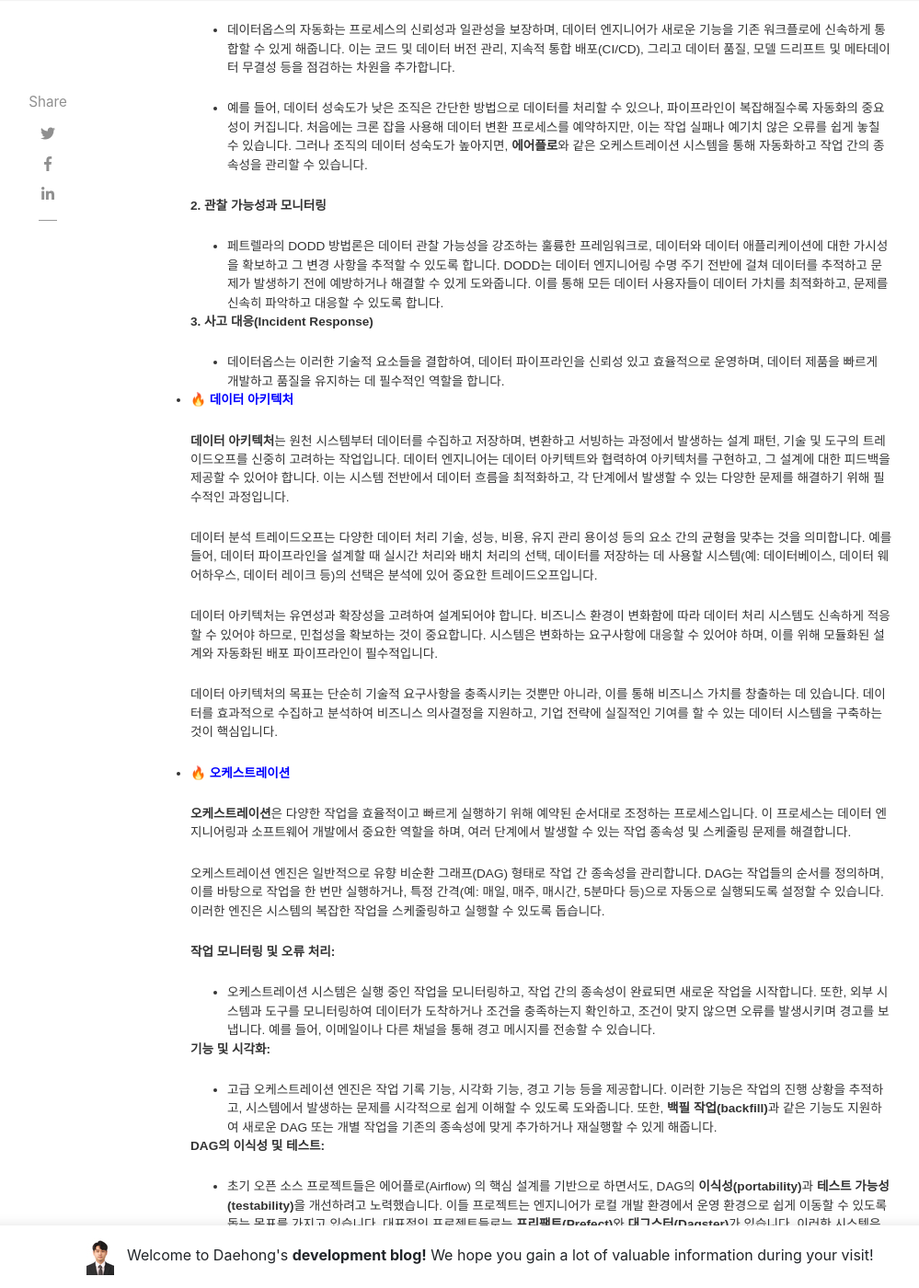
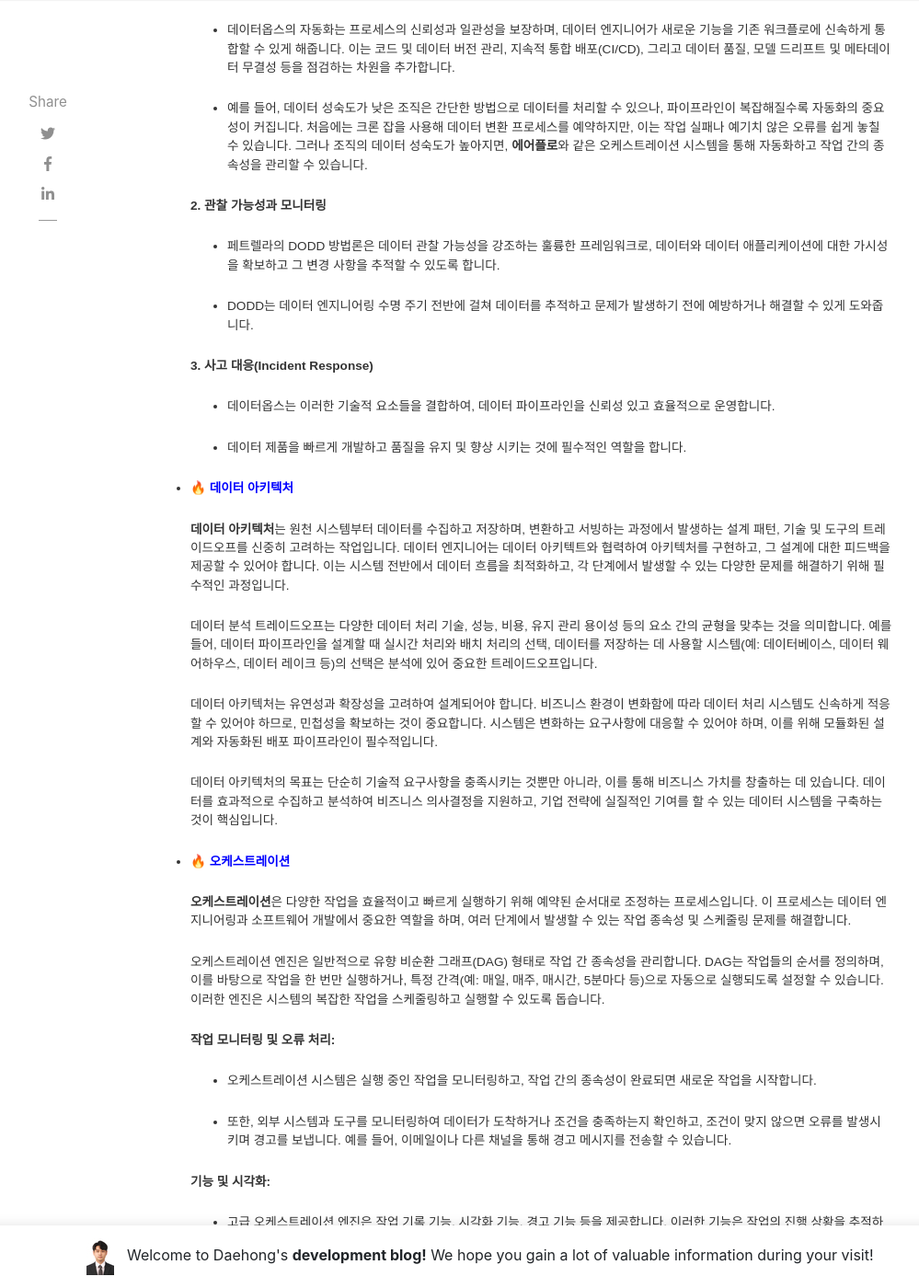
Before and after one commit to JeonDaehong/JeonDaehong.github.io, a Jekyll site: the page built from _posts/2025-01-07-robust-data-engineering.md, in a window 1280 px wide and 1400 px high, scrolled down 10625 px. Shown: the whole window at 92% size, without its empty margins (118-1117 px from the left). Built offline with Jekyll 4.4.1, drawn with Linux system fonts in a browser that asks for light colours; nearby versions of some CDN libraries; comment, search, counter and statistics services are not loaded; some of the changed text lies outside the part shown.

Commit message:
Study Robust Data Engineering Book

```diff
--- a/_posts/2025-01-07-robust-data-engineering.md
+++ b/_posts/2025-01-07-robust-data-engineering.md
@@ -323,11 +323,15 @@ rating: 5
 
 	**2. 관찰 가능성과 모니터링**
 
-	- 페트렐라의 DODD 방법론은 데이터 관찰 가능성을 강조하는 훌륭한 프레임워크로, 데이터와 데이터 애플리케이션에 대한 가시성을 확보하고 그 변경 사항을 추적할 수 있도록 합니다. DODD는 데이터 엔지니어링 수명 주기 전반에 걸쳐 데이터를 추적하고 문제가 발생하기 전에 예방하거나 해결할 수 있게 도와줍니다. 이를 통해 모든 데이터 사용자들이 데이터 가치를 최적화하고, 문제를 신속히 파악하고 대응할 수 있도록 합니다.
+	- 페트렐라의 DODD 방법론은 데이터 관찰 가능성을 강조하는 훌륭한 프레임워크로, 데이터와 데이터 애플리케이션에 대한 가시성을 확보하고 그 변경 사항을 추적할 수 있도록 합니다.
+
+	- DODD는 데이터 엔지니어링 수명 주기 전반에 걸쳐 데이터를 추적하고 문제가 발생하기 전에 예방하거나 해결할 수 있게 도와줍니다.
 
 	**3. 사고 대응(Incident Response)**
 
-	- 데이터옵스는 이러한 기술적 요소들을 결합하여, 데이터 파이프라인을 신뢰성 있고 효율적으로 운영하며, 데이터 제품을 빠르게 개발하고 품질을 유지하는 데 필수적인 역할을 합니다.
+	- 데이터옵스는 이러한 기술적 요소들을 결합하여, 데이터 파이프라인을 신뢰성 있고 효율적으로 운영합니다.
+
+	- 데이터 제품을 빠르게 개발하고 품질을 유지 및 향상 시키는 것에 필수적인 역할을 합니다.
 
 
 - <span style="color:blue;">**🔥 데이터 아키텍처**</span>
@@ -349,15 +353,23 @@ rating: 5
 
 	**작업 모니터링 및 오류 처리:**
 
-	- 오케스트레이션 시스템은 실행 중인 작업을 모니터링하고, 작업 간의 종속성이 완료되면 새로운 작업을 시작합니다. 또한, 외부 시스템과 도구를 모니터링하여 데이터가 도착하거나 조건을 충족하는지 확인하고, 조건이 맞지 않으면 오류를 발생시키며 경고를 보냅니다. 예를 들어, 이메일이나 다른 채널을 통해 경고 메시지를 전송할 수 있습니다.
+	- 오케스트레이션 시스템은 실행 중인 작업을 모니터링하고, 작업 간의 종속성이 완료되면 새로운 작업을 시작합니다.
+
+	- 또한, 외부 시스템과 도구를 모니터링하여 데이터가 도착하거나 조건을 충족하는지 확인하고, 조건이 맞지 않으면 오류를 발생시키며 경고를 보냅니다. 예를 들어, 이메일이나 다른 채널을 통해 경고 메시지를 전송할 수 있습니다.
 
 	**기능 및 시각화:**
 
-	- 고급 오케스트레이션 엔진은 작업 기록 기능, 시각화 기능, 경고 기능 등을 제공합니다. 이러한 기능은 작업의 진행 상황을 추적하고, 시스템에서 발생하는 문제를 시각적으로 쉽게 이해할 수 있도록 도와줍니다. 또한, **백필 작업(backfill)**과 같은 기능도 지원하여 새로운 DAG 또는 개별 작업을 기존의 종속성에 맞게 추가하거나 재실행할 수 있게 해줍니다.
+	- 고급 오케스트레이션 엔진은 작업 기록 기능, 시각화 기능, 경고 기능 등을 제공합니다. 이러한 기능은 작업의 진행 상황을 추적하고, 시스템에서 발생하는 문제를 시각적으로 쉽게 이해할 수 있도록 도와줍니다.
+
+	- 또한, **백필 작업(backfill)**과 같은 기능도 지원하여 새로운 DAG 또는 개별 작업을 기존의 종속성에 맞게 추가하거나 재실행할 수 있게 해줍니다.
 
 	**DAG의 이식성 및 테스트:**
 
-	- 초기 오픈 소스 프로젝트들은 에어플로(Airflow) 의 핵심 설계를 기반으로 하면서도, DAG의 **이식성(portability)**과 **테스트 가능성(testability)**을 개선하려고 노력했습니다. 이들 프로젝트는 엔지니어가 로컬 개발 환경에서 운영 환경으로 쉽게 이동할 수 있도록 돕는 목표를 가지고 있습니다. 대표적인 프로젝트들로는 **프리팩트(Prefect)**와 **대그스터(Dagster)**가 있습니다. 이러한 시스템은 더 나은 확장성과 테스트 기능을 제공하며, 개발 및 운영 환경 간의 차이를 최소화하려 합니다.
+	- 초기 오픈 소스 프로젝트들은 에어플로(Airflow) 의 핵심 설계를 기반으로 하면서도, DAG의 **이식성(portability)**과 **테스트 가능성(testability)**을 개선하려고 노력했습니다.
+
+	- 이들 프로젝트는 엔지니어가 로컬 개발 환경에서 운영 환경으로 쉽게 이동할 수 있도록 돕는 목표를 가지고 있습니다. 대표적인 프로젝트들로는 **프리팩트(Prefect)**와 **대그스터(Dagster)**가 있습니다.
+
+	- 이러한 시스템은 더 나은 확장성과 테스트 기능을 제공하며, 개발 및 운영 환경 간의 차이를 최소화하려 합니다.
 
 	**기타 오케스트레이션 엔진:**
 
```
